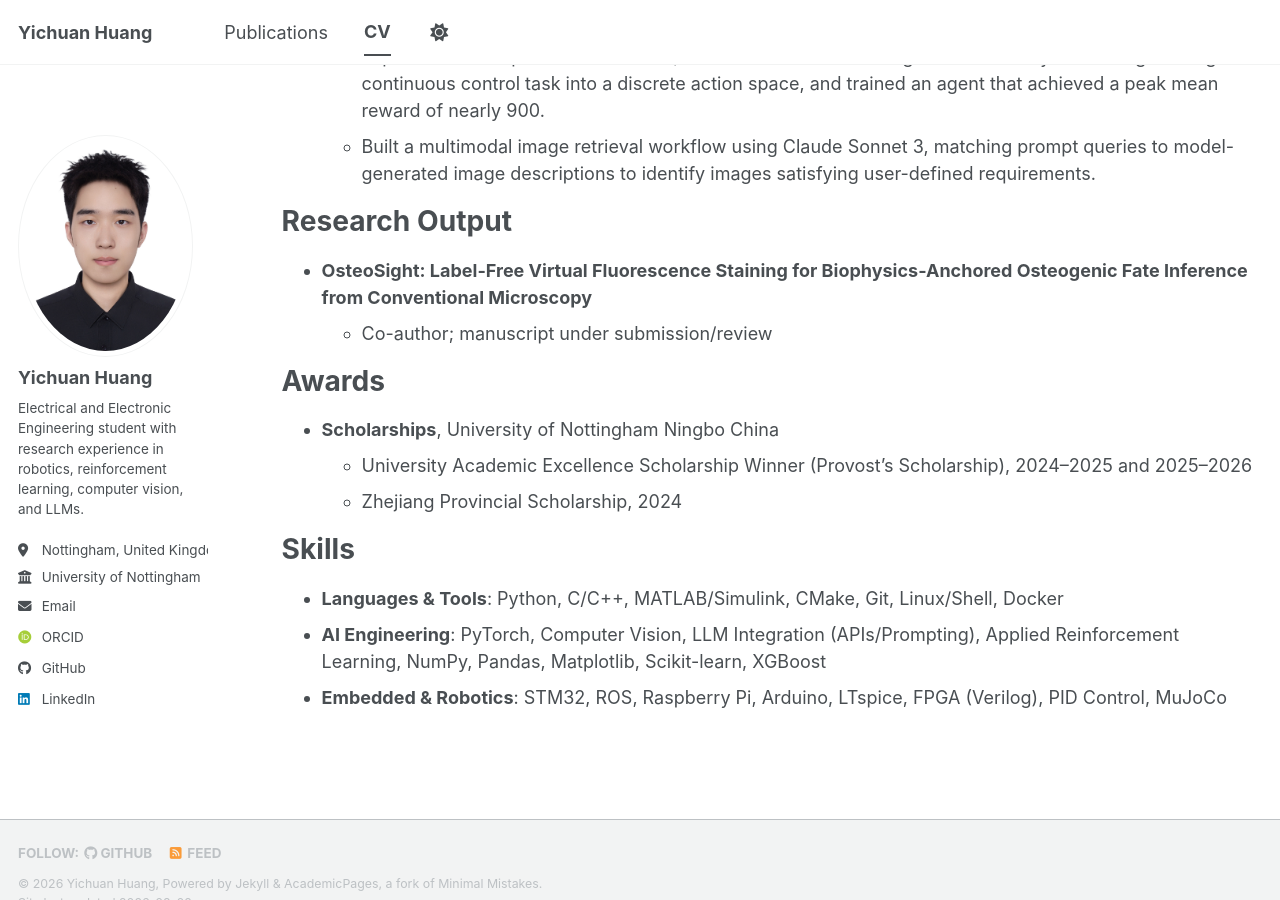
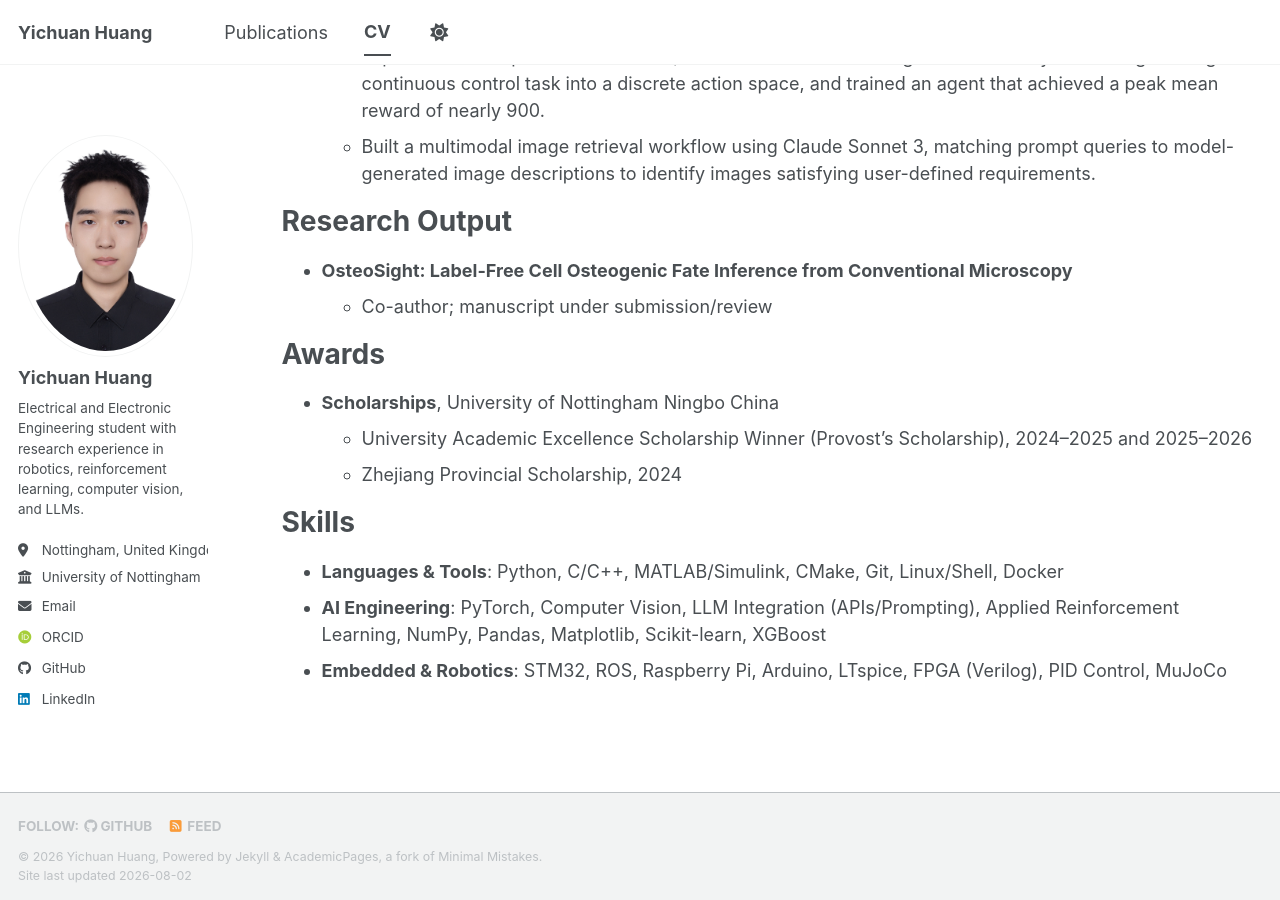
Before and after one commit to yichuan-huang/yichuan-huang.github.io, a Jekyll site: the page built from _pages/cv.md, in a window 1280 px wide and 900 px high, scrolled down 2247 px. Built offline with Jekyll 4.4.1, drawn with Linux system fonts in a browser that asks for light colours; some web fonts are replaced; a script bundle is joined from its source files by our own code; library files that are not in the unit come from our copies.

Commit message:
fix: update research output title

```diff
--- a/_pages/cv.md
+++ b/_pages/cv.md
@@ -54,7 +54,7 @@ Experience
 
 Research Output
 ======
-* **OsteoSight: Label-Free Virtual Fluorescence Staining for Biophysics-Anchored Osteogenic Fate Inference from Conventional Microscopy**
+* **OsteoSight: Label-Free Cell Osteogenic Fate Inference from Conventional Microscopy**
   * Co-author; manuscript under submission/review
 
 Awards
```
